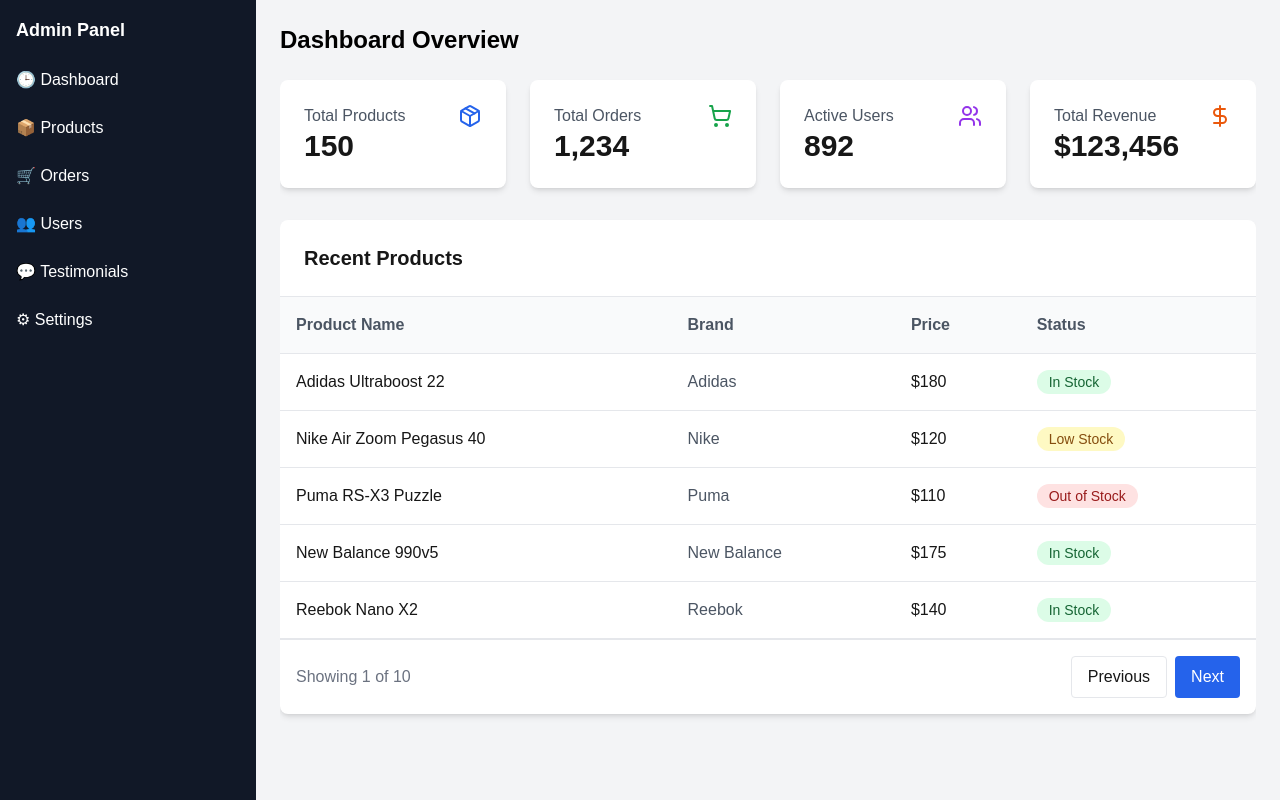
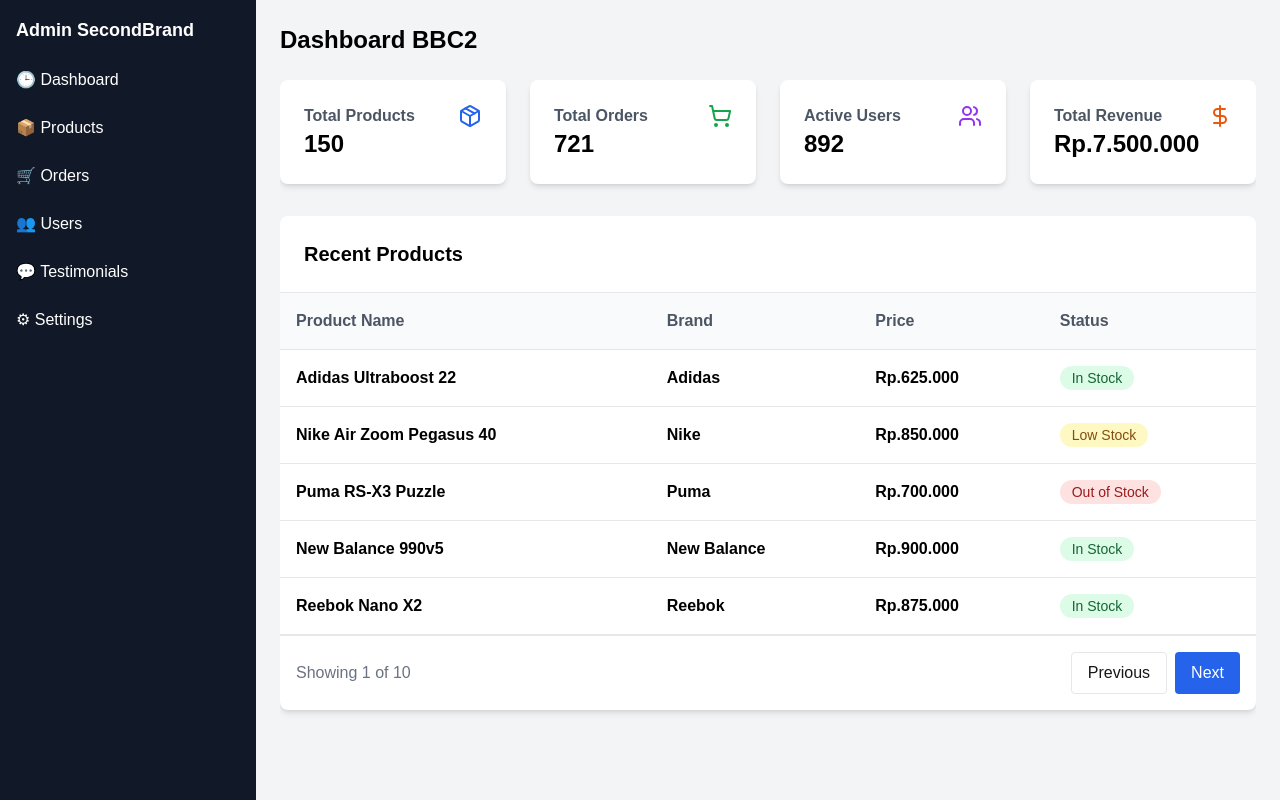
Before and after one commit to TirtaRizki/BBC2_SecondBrand.co, a Next.js app: page / in a window 1280 px wide. Built offline with nearby package versions, Linux system fonts and the light colour scheme.

Commit message:
perbaikan dashboard di page tsx

```diff
--- a/app/layout.tsx
+++ b/app/layout.tsx
@@ -12,7 +12,7 @@
       <body className="flex h-screen bg-gray-100">
         {/* Sidebar */}
         <aside className="w-64 bg-gray-900 text-white">
-          <div className="p-4 text-lg font-bold">Admin Panel</div>
+          <div className="p-4 text-lg font-bold">Admin SecondBrand</div>
           <nav>
             <ul className="space-y-2">
               <li>
--- a/app/page.tsx
+++ b/app/page.tsx
@@ -8,50 +8,50 @@
       id: 1,
       name: "Adidas Ultraboost 22",
       brand: "Adidas",
-      price: "$180",
+      price: "Rp.625.000",
       status: "In Stock"
     },
     {
       id: 2,
       name: "Nike Air Zoom Pegasus 40",
       brand: "Nike",
-      price: "$120",
+      price: "Rp.850.000",
       status: "Low Stock"
     },
     {
       id: 3,
       name: "Puma RS-X3 Puzzle",
       brand: "Puma",
-      price: "$110",
+      price: "Rp.700.000",
       status: "Out of Stock"
     },
     {
       id: 4,
       name: "New Balance 990v5",
       brand: "New Balance",
-      price: "$175",
+      price: "Rp.900.000",
       status: "In Stock"
     },
     {
       id: 5,
       name: "Reebok Nano X2",
       brand: "Reebok",
-      price: "$140",
+      price: "Rp.875.000",
       status: "In Stock"
     }
   ];
 
   return (
     <div className="h-full overflow-auto">
-      <h1 className="text-2xl font-bold mb-6 text-black">Dashboard Overview</h1>
+      <h1 className="text-2xl font-extrabold mb-6 text-black">Dashboard BBC2</h1>
 
       <div className="grid grid-cols-1 sm:grid-cols-2 lg:grid-cols-4 gap-6 mb-8">
         {/* Total Products Card */}
         <div className="bg-white p-6 rounded-lg shadow-md">
           <div className="flex justify-between items-start">
             <div>
-              <h2 className="text-gray-600">Total Products</h2>
-              <p className="text-3xl font-bold">150</p>
+              <h2 className="text-gray-600 font-bold">Total Products</h2>
+              <p className="text-2xl text-black font-bold">150</p>
             </div>
             <Package className="h-6 w-6 text-blue-600" />
           </div>
@@ -61,8 +61,8 @@
         <div className="bg-white p-6 rounded-lg shadow-md">
           <div className="flex justify-between items-start">
             <div>
-              <h2 className="text-gray-600">Total Orders</h2>
-              <p className="text-3xl font-bold">1,234</p>
+              <h2 className="text-gray-600 font-bold">Total Orders</h2>
+              <p className="text-2xl text-black font-bold">721</p>
             </div>
             <ShoppingCart className="h-6 w-6 text-green-600" />
           </div>
@@ -72,8 +72,8 @@
         <div className="bg-white p-6 rounded-lg shadow-md">
           <div className="flex justify-between items-start">
             <div>
-              <h2 className="text-gray-600">Active Users</h2>
-              <p className="text-3xl font-bold">892</p>
+              <h2 className="text-gray-600 font-bold">Active Users</h2>
+              <p className="text-2xl text-black font-bold">892</p>
             </div>
             <Users className="h-6 w-6 text-purple-600" />
           </div>
@@ -83,8 +83,8 @@
         <div className="bg-white p-6 rounded-lg shadow-md">
           <div className="flex justify-between items-start">
             <div>
-              <h2 className="text-gray-600">Total Revenue</h2>
-              <p className="text-3xl font-bold">$123,456</p>
+              <h2 className="text-gray-600 font-bold">Total Revenue</h2>
+              <p className="text-2xl text-black font-bold">Rp.7.500.000</p>
             </div>
             <DollarSign className="h-6 w-6 text-orange-600" />
           </div>
@@ -94,7 +94,7 @@
       {/* Recent Products Section */}
       <div className="bg-white rounded-lg shadow-md">
         <div className="p-6 border-b">
-          <h2 className="text-xl font-bold">Recent Products</h2>
+          <h2 className="text-xl text-black font-extrabold">Recent Products</h2>
         </div>
         <div className="overflow-x-auto">
           <table className="w-full">
@@ -108,10 +108,10 @@
             </thead>
             <tbody>
               {recentProducts.map((product) => (
-                <tr key={product.id} className="border-b">
-                  <td className="p-4">{product.name}</td>
-                  <td className="p-4 text-gray-600">{product.brand}</td>
-                  <td className="p-4">{product.price}</td>
+                <tr key={product.id} className ="border-b">
+                  <td className="p-4 text-black font-bold">{product.name}</td>
+                  <td className="p-4 text-black font-bold">{product.brand}</td>
+                  <td className="p-4 text-black font-bold">{product.price}</td>
                   <td className="p-4">
                     <span className={`px-3 py-1 rounded-full text-sm ${
                       product.status === 'In Stock'
```
Also changed, not shown: 1 other file (tests, documents, lock files or other folders). Lines whose indentation alone changed are shown as unchanged.
